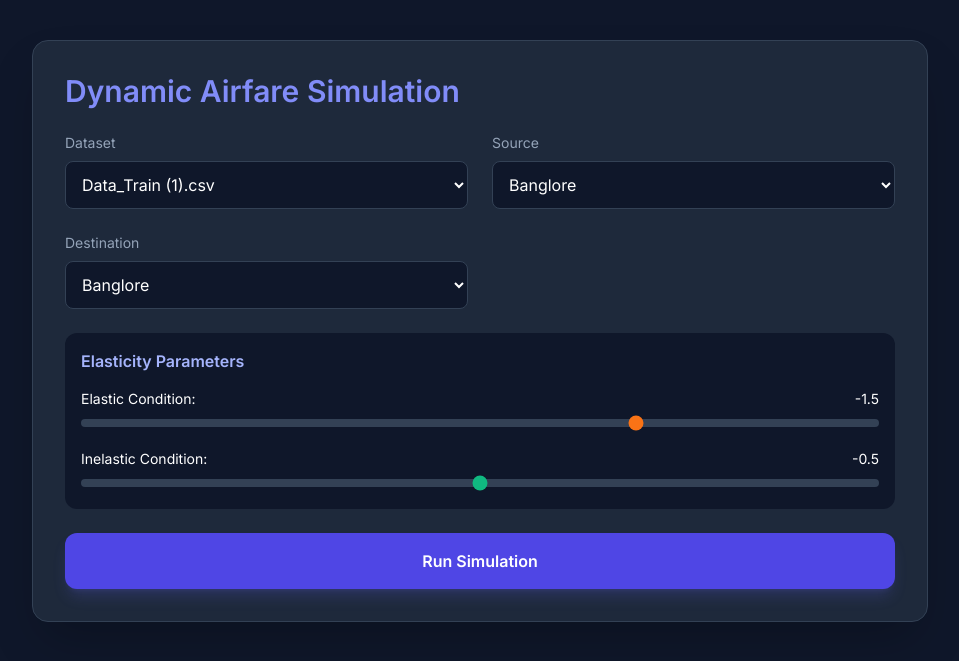
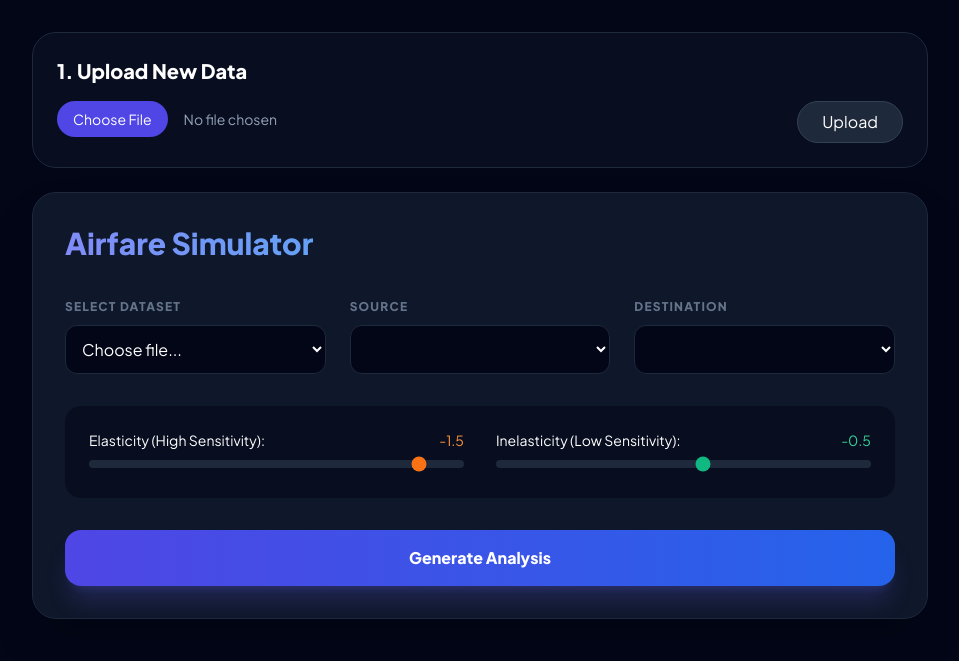
Before and after one commit to shwetankt88/Dynamic-Pricing-and-Air-Fare-simulation-in-elastic-and-inelastic-situation, a Flask app: page / in a window 1280 px wide. Shown: the top 661 px of the page, without its empty margins (160-1119 px from the left). Run offline with Flask 3, Linux system fonts and the light colour scheme; lists and menus that the app fills with data are empty; some libraries are stand-ins or nearby versions.

Commit message:
UI enhanced

```diff
--- a/app.py
+++ b/app.py
@@ -1,46 +1,70 @@
-from flask import Flask, render_template, request, redirect, url_for
+from flask import Flask, render_template, request, jsonify, redirect, url_for
 import os
 import pandas as pd
 from simulation.pricing_model import run_simulation
+from werkzeug.utils import secure_filename
 
 app = Flask(__name__)
 UPLOAD_FOLDER = 'uploads'
+app.config['UPLOAD_FOLDER'] = UPLOAD_FOLDER
+
+def get_routes(file_path):
+    df = pd.read_csv(file_path)
+    return sorted(df['Source'].unique().tolist()), sorted(df['Destination'].unique().tolist())
 
 @app.route('/')
 def index():
-    # List all CSV files in the uploads folder
     files = [f for f in os.listdir(UPLOAD_FOLDER) if f.endswith('.csv')]
+    return render_template('index.html', files=files)
 
-    if not files:
-        return "No CSV files found in 'uploads' folder. Please add some."
+@app.route('/upload', methods=['POST'])
+def upload_file():
+    if 'file' not in request.files: return redirect(request.url)
+    file = request.files['file']
+    if file.filename == '': return redirect(request.url)
+    filename = secure_filename(file.filename)
+    file.save(os.path.join(app.config['UPLOAD_FOLDER'], filename))
+    return redirect(url_for('index'))
 
-    # Get unique sources/destinations from the first file to populate defaults
-    df = pd.read_csv(os.path.join(UPLOAD_FOLDER, files[0]))
-    sources = sorted(df['Source'].unique())
-    destinations = sorted(df['Destination'].unique())
-    return render_template('index.html', files=files, sources=sources, destinations=destinations)
+@app.route('/get_options/<filename>')
+def get_options(filename):
+    sources, dests = get_routes(os.path.join(UPLOAD_FOLDER, filename))
+    return jsonify({'sources': sources, 'destinations': dests})
 
-# CHANGE: Added 'GET' to methods and a check for request.method
-@app.route('/simulate', methods=['GET', 'POST'])
+@app.route('/simulate', methods=['POST'])
 def simulate():
-    if request.method == 'GET':
-        # If someone tries to visit /simulate directly, send them back home
-        return redirect(url_for('index'))
-
-    # Process the form data (POST request)
     file_name = request.form.get('file_name')
     source = request.form.get('source')
     dest = request.form.get('destination')
-    elastic_val = float(request.form.get('elastic_val'))
-    inelastic_val = float(request.form.get('inelastic_val'))
+
+    # Check if a file was actually selected
+    if not file_name:
+        files = [f for f in os.listdir(UPLOAD_FOLDER) if f.endswith('.csv')]
+        return render_template('index.html', files=files, error_msg="Please select a dataset first.")
 
     csv_path = os.path.join(UPLOAD_FOLDER, file_name)
 
     try:
-        results = run_simulation(csv_path, source, dest, elastic_val, inelastic_val)
-        return render_template('result.html', results=results, source=source, dest=dest)
-    except Exception as e:
-        return f"Error: {str(e)}. Please check if the Route exists in the selected CSV."
+        # We TRY to run the simulation
+        results = run_simulation(
+            csv_path, source, dest,
+            float(request.form['elastic_val']),
+            float(request.form['inelastic_val'])
+        )
+        return render_template('result.html', results=results, s=source, d=dest)
 
+    except ValueError as e:
+        # If the ValueError happens, we CATCH it here.
+        # This stops the system from crashing (no white error screen).
+        files = [f for f in os.listdir(UPLOAD_FOLDER) if f.endswith('.csv')]
+
+        # We reload the dropdown data so the user can try again
+        sources, dests = get_routes(csv_path)
+
+        return render_template('index.html',
+                               files=files,
+                               sources=sources,
+                               destinations=dests,
+                               error_msg=str(e)) # This sends the text to the red box
 if __name__ == '__main__':
     app.run(debug=True)
--- a/templates/index.html
+++ b/templates/index.html
@@ -1,65 +1,75 @@
 <!DOCTYPE html>
 <html lang="en">
 <head>
-    <meta charset="UTF-8">
-    <title>AirFare Simulator</title>
     <script src="https://cdn.tailwindcss.com"></script>
-    <link href="https://fonts.googleapis.com/css2?family=Inter:wght@300;400;600&display=swap" rel="stylesheet">
-    <style>body { font-family: 'Inter', sans-serif; background: #0f172a; color: white; }</style>
+    <link href="https://fonts.googleapis.com/css2?family=Plus+Jakarta+Sans:wght@400;600;800&display=swap" rel="stylesheet">
+    <style>body { font-family: 'Plus Jakarta Sans', sans-serif; background: #020617; color: white; }</style>
 </head>
-<body class="p-10">
-    <div class="max-w-4xl mx-auto bg-slate-800 p-8 rounded-2xl shadow-2xl border border-slate-700">
-        <h1 class="text-3xl font-bold mb-6 text-indigo-400">Dynamic Airfare Simulation</h1>
+<body class="p-8">
+    <div class="max-w-4xl mx-auto space-y-6">
+        <!-- 1. Upload Section -->
+        <div class="bg-slate-900/50 border border-slate-800 p-6 rounded-3xl">
+            <h2 class="text-xl font-bold mb-4">1. Upload New Data</h2>
+            <form action="/upload" method="POST" enctype="multipart/form-data" class="flex gap-4">
+                <input type="file" name="file" class="block w-full text-sm text-slate-400 file:mr-4 file:py-2 file:px-4 file:rounded-full file:border-0 file:bg-indigo-600 file:text-white hover:file:bg-indigo-500">
+                <button type="submit" class="bg-slate-800 px-6 py-2 rounded-full border border-slate-700 hover:bg-slate-700">Upload</button>
+            </form>
+        </div>
+        {% if error_msg %}
+<div class="bg-red-500/20 border border-red-500/40 text-red-200 p-4 rounded-2xl mb-6 flex items-center gap-3 animate-pulse">
+    <span class="text-xl">⚠️</span>
+    <p class="text-sm font-semibold">{{ error_msg }}</p>
+</div>
+{% endif %}
 
-        <form action="/simulate" method="POST" class="space-y-6">
-            <div class="grid grid-cols-1 md:grid-cols-2 gap-6">
-                <!-- Select Dataset -->
+        <!-- 2. Configuration Section -->
+        <form action="/simulate" method="POST" class="bg-slate-900 border border-slate-800 p-8 rounded-3xl shadow-2xl space-y-8">
+            <h1 class="text-3xl font-extrabold text-transparent bg-clip-text bg-gradient-to-r from-indigo-400 to-cyan-400">Airfare Simulator</h1>
+
+            <div class="grid grid-cols-1 md:grid-cols-3 gap-6">
                 <div>
-                    <label class="block text-sm font-medium text-slate-400 mb-2">Dataset</label>
-                    <select name="file_name" class="w-full bg-slate-900 border border-slate-700 rounded-lg p-3">
-                        {% for file in files %}<option value="{{file}}">{{file}}</option>{% endfor %}
+                    <label class="text-xs font-bold uppercase text-slate-500 tracking-widest">Select Dataset</label>
+                    <select id="file_name" name="file_name" onchange="updateOptions()" class="w-full mt-2 bg-slate-950 border border-slate-800 p-3 rounded-xl focus:ring-2 ring-indigo-500 outline-none">
+                        <option value="">Choose file...</option>
+                        {% for f in files %}<option value="{{f}}">{{f}}</option>{% endfor %}
                     </select>
                 </div>
-
-                <!-- Route Selection -->
                 <div>
-                    <label class="block text-sm font-medium text-slate-400 mb-2">Source</label>
-                    <select name="source" class="w-full bg-slate-900 border border-slate-700 rounded-lg p-3">
-                        {% for s in sources %}<option value="{{s}}">{{s}}</option>{% endfor %}
-                    </select>
+                    <label class="text-xs font-bold uppercase text-slate-500 tracking-widest">Source</label>
+                    <select id="source" name="source" class="w-full mt-2 bg-slate-950 border border-slate-800 p-3 rounded-xl outline-none"></select>
                 </div>
-
                 <div>
-                    <label class="block text-sm font-medium text-slate-400 mb-2">Destination</label>
-                    <select name="destination" class="w-full bg-slate-900 border border-slate-700 rounded-lg p-3">
-                        {% for d in destinations %}<option value="{{d}}">{{d}}</option>{% endfor %}
-                    </select>
+                    <label class="text-xs font-bold uppercase text-slate-500 tracking-widest">Destination</label>
+                    <select id="destination" name="destination" class="w-full mt-2 bg-slate-950 border border-slate-800 p-3 rounded-xl outline-none"></select>
                 </div>
             </div>
 
-            <!-- Elasticity Sliders -->
-            <div class="p-4 bg-slate-900 rounded-xl">
-                <h3 class="font-semibold mb-4 text-indigo-300">Elasticity Parameters</h3>
-                <div class="space-y-4">
-                    <div>
-                        <label class="flex justify-between text-sm">Elastic Condition: <span id="e_val">-1.5</span></label>
-                        <input type="range" name="elastic_val" min="-5" max="0" step="0.1" value="-1.5"
-                               oninput="document.getElementById('e_val').innerText = this.value"
-                               class="w-full h-2 bg-slate-700 rounded-lg appearance-none cursor-pointer accent-orange-500">
-                    </div>
-                    <div>
-                        <label class="flex justify-between text-sm">Inelastic Condition: <span id="i_val">-0.5</span></label>
-                        <input type="range" name="inelastic_val" min="-1" max="0" step="0.1" value="-0.5"
-                               oninput="document.getElementById('i_val').innerText = this.value"
-                               class="w-full h-2 bg-slate-700 rounded-lg appearance-none cursor-pointer accent-emerald-500">
-                    </div>
+            <div class="grid grid-cols-1 md:grid-cols-2 gap-8 bg-slate-950/50 p-6 rounded-2xl">
+                <div>
+                    <label class="flex justify-between text-sm">Elasticity (High Sensitivity): <span id="e_v" class="text-orange-400">-1.5</span></label>
+                    <input type="range" name="elastic_val" min="-5" max="-1.1" step="0.1" value="-1.5" oninput="e_v.innerText=this.value" class="w-full h-2 bg-slate-800 rounded-lg appearance-none cursor-pointer accent-orange-500">
+                </div>
+                <div>
+                    <label class="flex justify-between text-sm">Inelasticity (Low Sensitivity): <span id="i_v" class="text-emerald-400">-0.5</span></label>
+                    <input type="range" name="inelastic_val" min="-1" max="-0.1" step="0.1" value="-0.5" oninput="i_v.innerText=this.value" class="w-full h-2 bg-slate-800 rounded-lg appearance-none cursor-pointer accent-emerald-500">
                 </div>
             </div>
 
-            <button type="submit" class="w-full bg-indigo-600 hover:bg-indigo-500 text-white font-bold py-4 rounded-xl transition-all shadow-lg shadow-indigo-500/20">
-                Run Simulation
-            </button>
+            <button type="submit" class="w-full bg-gradient-to-r from-indigo-600 to-blue-600 hover:from-indigo-500 hover:to-blue-500 py-4 rounded-2xl font-bold shadow-xl shadow-indigo-500/20 transition-all">Generate Analysis</button>
         </form>
     </div>
+
+    <script>
+        async function updateOptions() {
+            const file = document.getElementById('file_name').value;
+            if (!file) return;
+            const res = await fetch(`/get_options/${file}`);
+            const data = await res.json();
+            const s = document.getElementById('source');
+            const d = document.getElementById('destination');
+            s.innerHTML = data.sources.map(x => `<option value="${x}">${x}</option>`).join('');
+            d.innerHTML = data.destinations.map(x => `<option value="${x}">${x}</option>`).join('');
+        }
+    </script>
 </body>
 </html>
```
Also changed, not shown: simulation/pricing_model.py (+35 -51 lines), templates/result.html (+25 -22 lines), static/results/output.png, uploads/Data_Train_1.csv (added).
